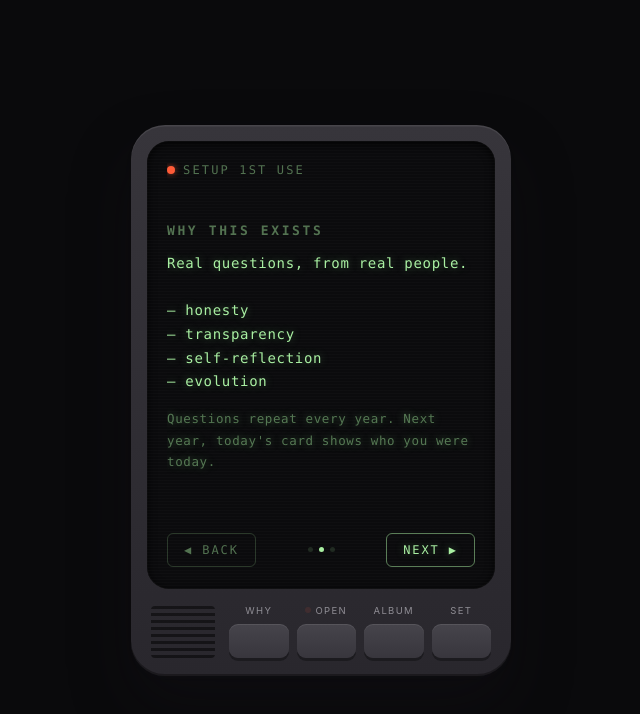
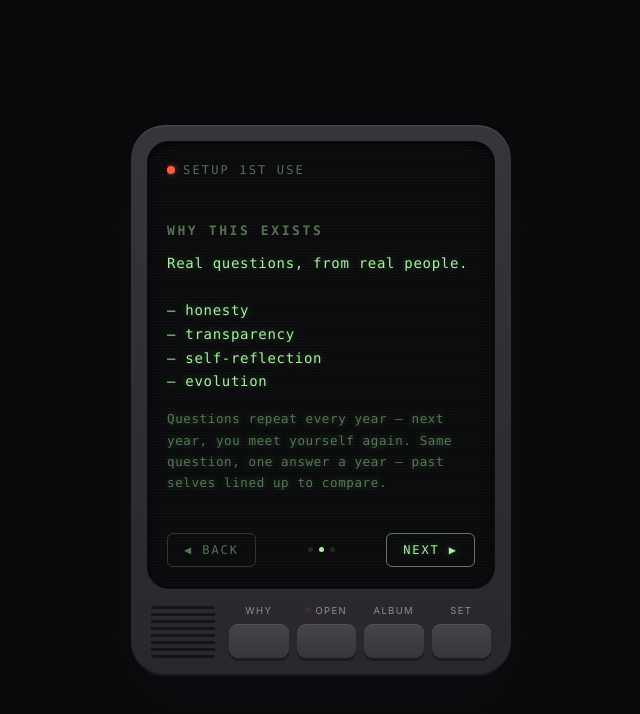
Before and after one commit to Tamizz/onequestionevery.day, a website: page index.html in a window 1280 px wide. Both pictures are taken after a click on the button "NEXT ▶". Shown: the whole page, without its empty margins (319-959 px from the left). Drawn offline with Linux system fonts and the light colour scheme.

Commit message:
Refine WHY and FTUX copy around time and yearly reflection.
Reframe time as the through-line and clarify that questions repeat yearly so past selves can be compared.

Co-authored-by: Cursor <cursoragent@cursor.com>

```diff
--- a/index.html
+++ b/index.html
@@ -310,7 +310,7 @@ body{
                 <div class="ftuxStep">
                   <h3>why this exists</h3>
                   <div class="body lcdText">Real questions, from real people.<br><br>— honesty<br>— transparency<br>— self-reflection<br>— evolution</div>
-                  <div class="body dim lcdText" style="margin-top:14px">Questions repeat every year. Next year, today's card shows who you were today.</div>
+                  <div class="body dim lcdText" style="margin-top:14px">Questions repeat every year — next year, you meet yourself again. Same question, one answer a year — past selves lined up to compare.</div>
                   <div class="ftuxNav">
                     <button class="lcdBtn lcdBtn--secondary ftuxBack">◀ back</button>
                     <div class="stepDots"><i></i><i class="on"></i><i></i></div>
@@ -363,8 +363,8 @@ body{
               <div class="scr" id="scrWhy">
                 <div class="statusRow"><span class="bars"><i></i><i></i></span><span>why</span></div>
                 <h3>why this exists</h3>
-                <div class="body lcdText">One question a day.<br>Real questions, from real people.<br><br>— honesty<br>— transparency<br>— self-reflection<br>— evolution<br>— time</div>
-                <div class="body dim lcdText" style="margin-top:14px">Questions repeat every year. Next year, today's card shows who you were today.</div>
+                <div class="body lcdText">One question a day.<br>Real questions, from real people.<br><br>— honesty<br>— transparency<br>— self-reflection<br>— evolution</div>
+                <div class="body dim lcdText" style="margin-top:14px">Time is the through-line. Questions repeat every year — next year, you meet yourself again. Same question, one answer a year — past selves lined up to compare.</div>
               </div>
 
               <!-- state: album lock -->
```
